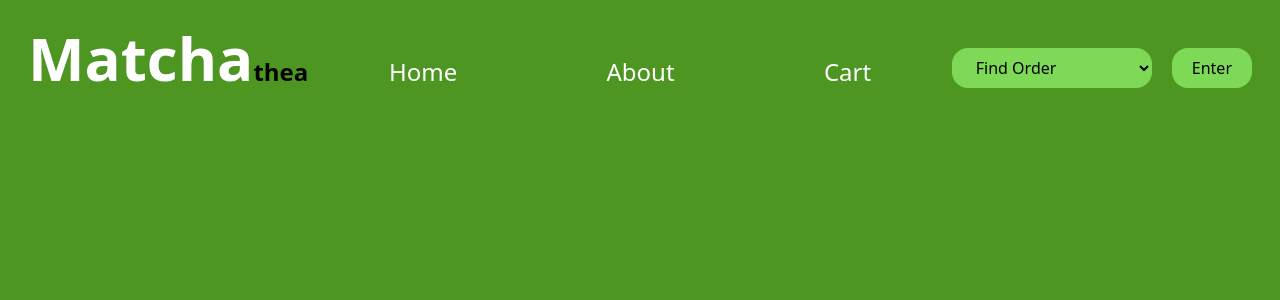
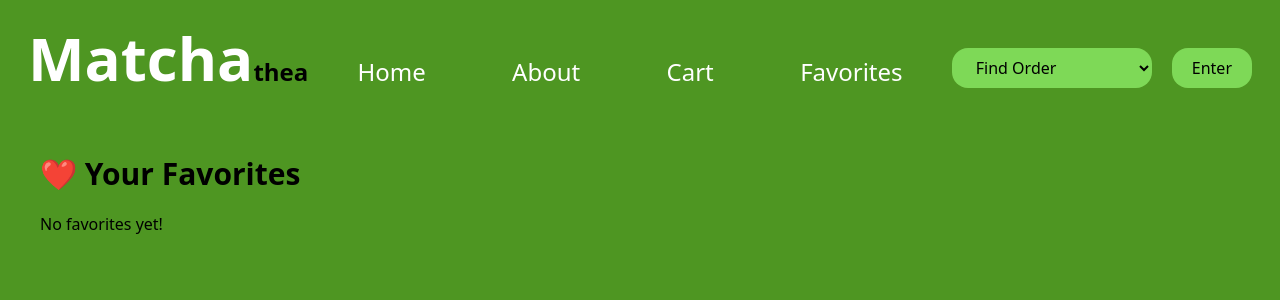
Before and after one commit to lAngittoto/matcha, a React (Vite) app: page /favorite in a window 1280 px wide. Shown: the top 300 px of the page. Built offline with nearby package versions, Linux system fonts and the light colour scheme.

Commit message:
added favorites

```diff
--- a/src/App.jsx
+++ b/src/App.jsx
@@ -9,6 +9,7 @@ import ClassicPureP from './ShowProducts/ClassicPureP'
 import FlavoredMatchaP from './ShowProducts/FlavoredMatchaP'
 import DessertInspiredP from './ShowProducts/DessertInspiredP'
 import Cart from './components/Cart'
+import Favorite from './components/Favorite'
 
 
 function App() {
@@ -21,9 +22,11 @@ function App() {
     <Route path="/" element={<><Home/><Footer/><MainProducts/></>} />
     <Route path='/about'element={<About/>} />
     <Route path='/cart' element= {<Cart/>}/>
+    <Route path="/favorite" element={<Favorite/>}/>
     <Route path='/classic-pure' element={<ClassicPureP/>} />
     <Route path='/flavored-matcha' element={<FlavoredMatchaP/>} />
     <Route path='/dessert-inspired' element={<DessertInspiredP/>}/>
+
 
    </Routes>
 
--- a/src/Buttons/Favorites.jsx
+++ b/src/Buttons/Favorites.jsx
@@ -1,11 +1,8 @@
-const Favorites = ({children, className}) => {
-    function handleClick () {
-        alert('Added to your favorites matcha.')
-    }
+const Favorites = ({children, onClick}) => {
     return(
         <button
-        onClick={handleClick}
-        className={` cursor-pointer flex justify-start text-2xl md:text-[1rem] ${className}`}
+        onClick={onClick}
+        className={` cursor-pointer flex justify-start text-2xl md:text-[1rem] `}
         >
             {children}
         </button>
--- a/src/Products/ClassicPure.jsx
+++ b/src/Products/ClassicPure.jsx
@@ -2,16 +2,33 @@ import Buys from "../Buttons/Buys";
 import AddCarts from "../Buttons/AddCarts";
 import Favorites from "../Buttons/Favorites";
 import { useCart } from "../context/CartContext";
+import { useFavorite } from "../context/FavoriteContext";
 
 function ClassicPure({ matchaProduct }) {
-  const {addToCart} = useCart();
+  const { addToCart } = useCart();
+  const { favoriteItems, addToFavorites, removeFromFavorites } = useFavorite();
 
   const handleAddCart = () => {
     addToCart(matchaProduct);
   };
+
+  const isFavorite = favoriteItems.some(
+    (item) =>
+      item.flavor === matchaProduct.flavor &&
+      item.addedFlavor === matchaProduct.addedFlavor
+  );
+
+  const handleFavoriteToggle = () => {
+    if (isFavorite) {
+      removeFromFavorites(matchaProduct);
+    } else {
+      addToFavorites(matchaProduct);
+    }
+  };
+
   return (
     <section className="bg-[#7ED957] lg:w-[330px] lg:h-[250px] rounded-2xl flex flex-row px-5 gap-2 md:h-[270px] h-[270px] md:w-[180px] sm:w-[500px]">
-      <div className="flex flex-col justify-center items-center gap-3 w-[180px] ">
+      <div className="flex flex-col justify-center items-center gap-3 w-[180px]">
         <img
           src={matchaProduct.image}
           alt="No Wifi Please Connect."
@@ -20,17 +37,18 @@ function ClassicPure({ matchaProduct }) {
         <AddCarts onClick={handleAddCart}>Add cart</AddCarts>
         <Buys>₱ 350</Buys>
       </div>
-      <div className="w-[180px] bg-red-50 px-5 flex  flex-col justify-center">
-        <h1 className="text-[1rem font-bold md:text-[0.8rem]">
+      <div className="w-[180px] bg-red-50 px-5 flex flex-col justify-center">
+        <h1 className="text-[1rem] font-bold md:text-[0.8rem]">
           {matchaProduct.flavor}
         </h1>
         <span className="text-[1rem] md:text-[0.8rem]">
           {matchaProduct.addedFlavor}
-        </span>
-
+      </span>
       </div>
-      <Favorites>❤</Favorites>
+      <Favorites onClick={handleFavoriteToggle} isFavorite={isFavorite}>
+        ❤      </Favorites>
     </section>
   );
 }
+
 export default ClassicPure;
--- /dev/null
+++ b/src/components/Favorite.jsx
@@ -0,0 +1,26 @@
+import { useFavorite } from "../context/FavoriteContext";
+
+const Favorite = () => {
+  const { favoriteItems } = useFavorite();
+
+  return (
+    <div className="p-10 text-black">
+      <h1 className="text-3xl font-bold mb-5">❤️ Your Favorites</h1>
+      {favoriteItems.length === 0 ? (
+        <p>No favorites yet!</p>
+      ) : (
+        <div className="grid grid-cols-1 md:grid-cols-2 lg:grid-cols-3 gap-5">
+          {favoriteItems.map((item, index) => (
+            <div key={index} className="bg-white p-5 rounded-xl shadow-lg">
+              <img src={item.image} className="w-full h-40 object-cover mb-3" />
+              <h3 className="text-xl font-semibold">{item.flavor}</h3>
+              <p className="text-sm">{item.addedFlavor}</p>
+            </div>
+          ))}
+        </div>
+      )}
+    </div>
+  );
+};
+
+export default Favorite;
--- a/src/components/Header.jsx
+++ b/src/components/Header.jsx
@@ -13,6 +13,7 @@ const Header = () => {
         <Link to="/" className=' active:text-[#7ED957] text-white hover:scale-110 transition transform duration-100'>Home</Link>
         <Link to="/about"  className=' active:text-[#7ED957] text-white hover:scale-110 transition transform duration-100'>About</Link>
         <Link to="/cart" className=' active:text-[#7ED957] text-white hover:scale-110 transition transform duration-100'>Cart</Link>
+        <Link to="favorite" className=' active:text-[#7ED957] text-white hover:scale-110 transition transform duration-100'>Favorites</Link>
         </ul>
         <div className="flex items-end gap-3 lg:gap-5">
          <FindProducts/>
--- a/src/context/CartProvider.jsx
+++ b/src/context/CartProvider.jsx
@@ -27,6 +27,7 @@ export const CartProvider = ({ children }) => {
         return [...prevItems, { ...product, quantity: 1 }];
       }
     });
+
   };
 
   const increaseQuantity = (product) => {
--- /dev/null
+++ b/src/context/FavoriteContext.jsx
@@ -0,0 +1,7 @@
+import { createContext, useContext } from "react";
+
+// Create context
+export const FavoriteContext = createContext();
+
+// Custom hook
+export const useFavorite = () => useContext(FavoriteContext);
--- /dev/null
+++ b/src/context/FavoriteProvider.jsx
@@ -0,0 +1,42 @@
+import { useState, useEffect } from "react";
+import { FavoriteContext } from "./FavoriteContext"; // adjust the path as needed
+
+export const FavoriteProvider = ({ children }) => {
+  const [favoriteItems, setFavoriteItems] = useState(() => {
+    const storedFavorites = localStorage.getItem("favoriteItems");
+    return storedFavorites ? JSON.parse(storedFavorites) : [];
+  });
+
+  useEffect(() => {
+    localStorage.setItem("favoriteItems", JSON.stringify(favoriteItems));
+  }, [favoriteItems]);
+
+  const addToFavorites = (product) => {
+    const exists = favoriteItems.some(
+      (item) =>
+        item.flavor === product.flavor &&
+        item.addedFlavor === product.addedFlavor
+    );
+    if (!exists) {
+      setFavoriteItems((prev) => [...prev, product]);
+    }
+  };
+
+  const removeFromFavorites = (product) => {
+    setFavoriteItems((prev) =>
+      prev.filter(
+        (item) =>
+          item.flavor !== product.flavor ||
+          item.addedFlavor !== product.addedFlavor
+      )
+    );
+  };
+
+  return (
+    <FavoriteContext.Provider
+      value={{ favoriteItems, addToFavorites, removeFromFavorites }}
+    >
+      {children}
+    </FavoriteContext.Provider>
+  );
+};
--- a/src/main.jsx
+++ b/src/main.jsx
@@ -4,12 +4,15 @@ import { BrowserRouter } from "react-router-dom";
 import "./index.css";
 import App from "./App.jsx";
 import { CartProvider } from "./context/CartProvider.jsx";
+import {FavoriteProvider} from "./context/FavoriteProvider.jsx";
 
 createRoot(document.getElementById("root")).render(
   <StrictMode>
     <BrowserRouter>
       <CartProvider>
-        <App />
+        <FavoriteProvider>
+          <App />
+        </FavoriteProvider>
       </CartProvider>
     </BrowserRouter>
   </StrictMode>
```
